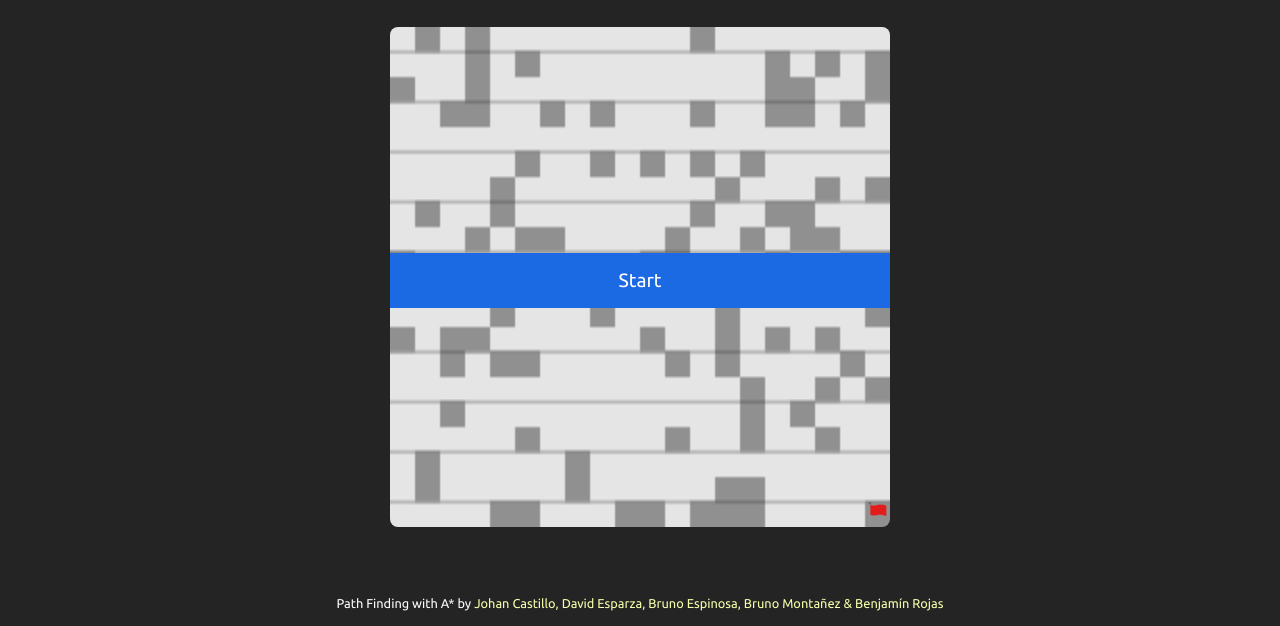
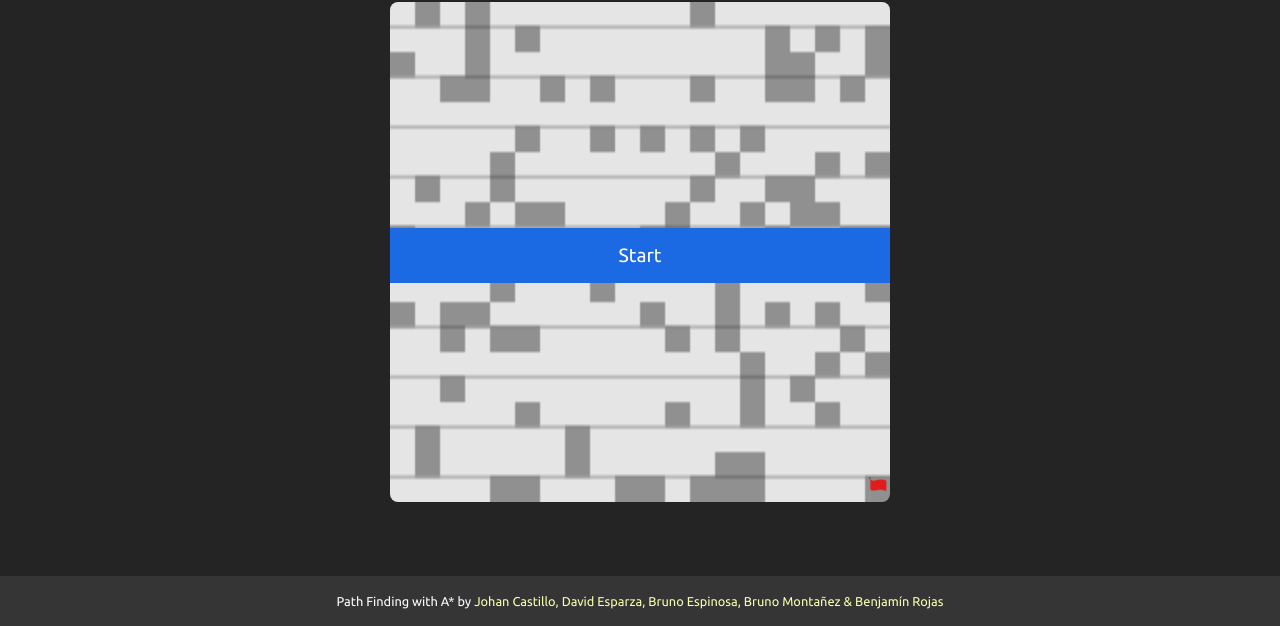
Before and after one commit to BrunoMont2003/path-finding-a-, a website built with Vite: page index.html in a window 1280 px wide. Shown: the part 174-800 px from the top of the page. Built offline with nearby package versions, Linux system fonts and the light colour scheme.

Commit message:
mod: footer position and heigh 💄

```diff
--- a/src/style.css
+++ b/src/style.css
@@ -19,7 +19,7 @@ h1{
   justify-content: center;
   align-items: center;
   flex-direction: column;
-  min-height: 100vh;
+  min-height: calc(100vh - 50px);
   padding: 2rem 0;
 }
 .container{
@@ -92,13 +92,16 @@ canvas{
   right: 0px;
 }
 footer {
-  position: absolute;
-  bottom: 0;
   width: 100%;
   text-align: center;
   color: #fff;
   font-size: .8rem;
   padding: 1rem 0;
+  background-color: #363535;
+  height: 50px;
+  display: flex;
+  justify-content: center;
+  align-items: center;
 }
 footer a {
   color: rgb(248, 255, 172);
```
